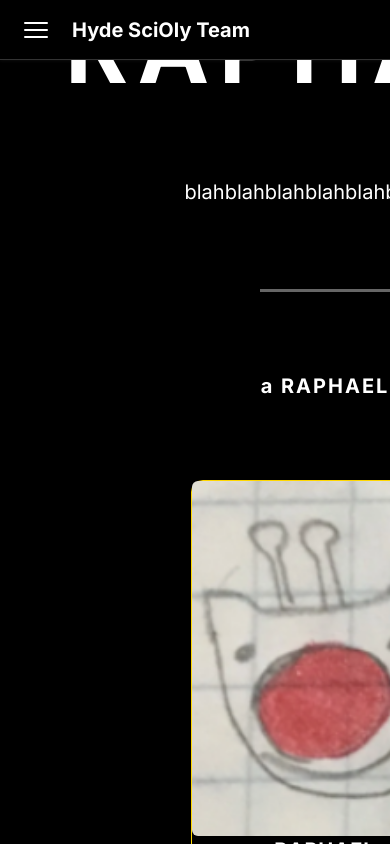
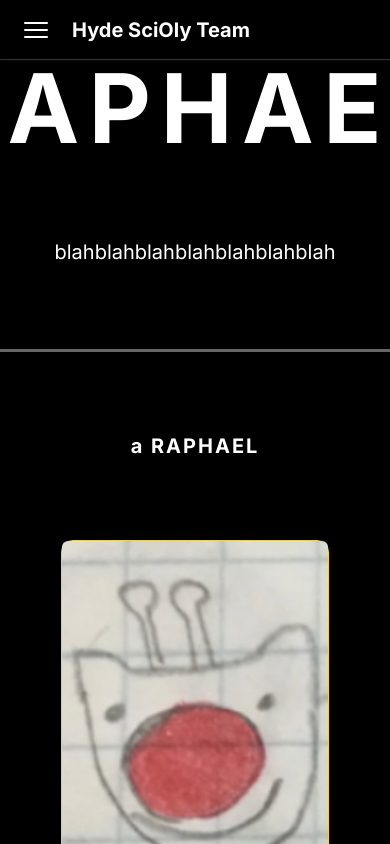
Before and after one commit to hanna-lei/raphael, a Next.js app: page / in a window 390 px wide. Shown: the top 844 px of the page. Built offline with nearby package versions, Linux system fonts and the light colour scheme.

Commit message:
fixed mobile sidebar and topbar layout

```diff
--- /dev/null
+++ b/app/layout.module.css
@@ -0,0 +1,13 @@
+.container {
+    margin-left: var(--sidebar-width);
+    min-height: 100vh;
+    transition: margin-left 0.3s ease;
+}
+
+@media (max-width: 768px) {
+    .container {
+        margin-left: 0;
+        padding-top: 60px;
+        /* Height of the mobile header */
+    }
+}
--- a/app/layout.tsx
+++ b/app/layout.tsx
@@ -13,6 +13,10 @@ export const metadata: Metadata = {
   description: "Raphael's wiki",
 };
 
+import styles from "./layout.module.css";
+
+// ... imports
+
 export default function RootLayout({
   children,
 }: Readonly<{
@@ -22,7 +26,7 @@ export default function RootLayout({
     <html lang="en">
       <body className={inter.className}>
         <Sidebar />
-        <main style={{ marginLeft: "var(--sidebar-width)" }}>
+        <main className={styles.container}>
           {children}
         </main>
       </body>
```
